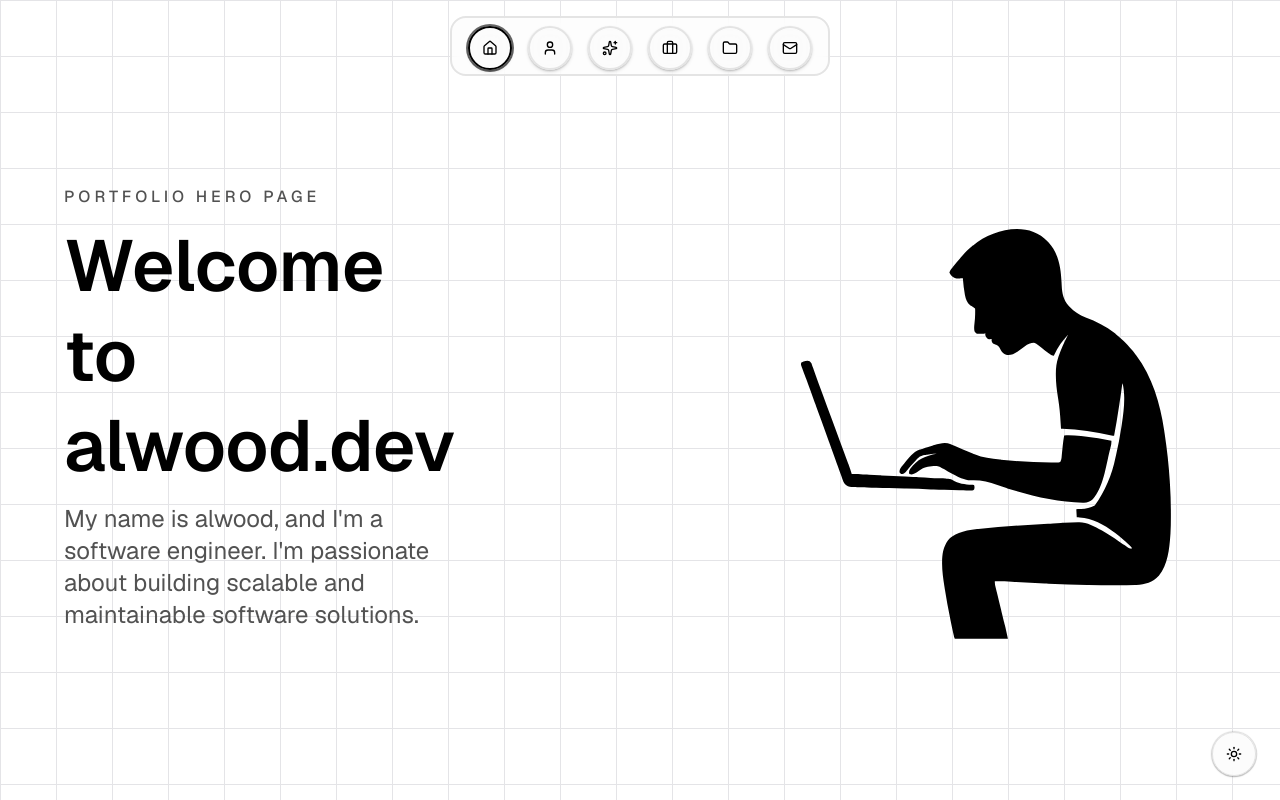
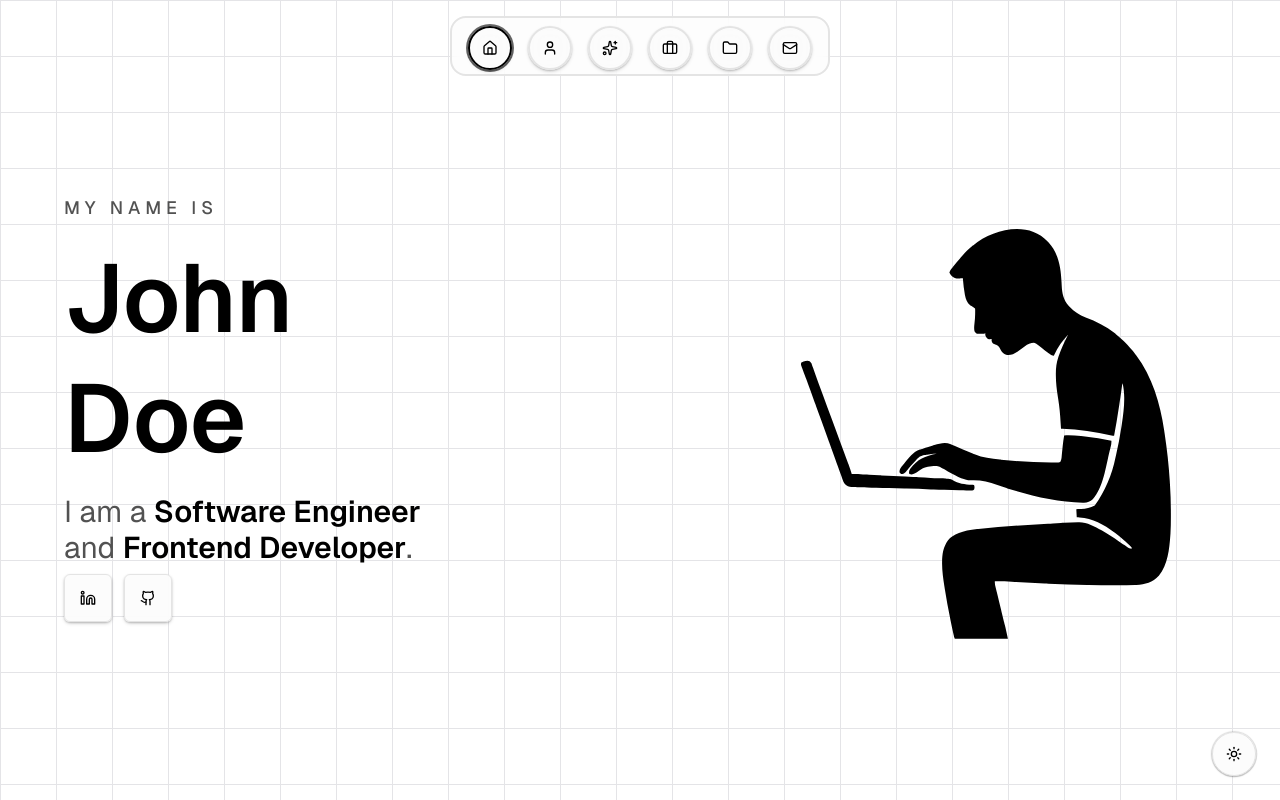
Before and after one commit to alwoodm/portfolio, a Next.js app: page / in a window 1280 px wide. Built offline with nearby package versions, Linux system fonts and the light colour scheme.

Commit message:
feat: update layout and add social buttons

```diff
--- a/app/page.tsx
+++ b/app/page.tsx
@@ -1,12 +1,30 @@
 import fs from 'node:fs/promises';
 import path from 'node:path';
 
+/* eslint-disable sonarjs/deprecation */
+import { Github, Linkedin } from 'lucide-react';
+
 import { HeroIcon } from '@/components/hero-icon';
+import { HeroSocial } from '@/components/hero-social';
+import { HeroText } from '@/components/hero-text';
+
+import type { ReactNode } from 'react';
+
+type HeroSocialLink = {
+  label: string;
+  href: string;
+  icon: ReactNode;
+};
 
 type HomeContent = {
-  eyebrow: string;
-  title: string;
-  description: string;
+  intro: string;
+  name: string;
+  role: string;
+  roles: string[];
+  social: {
+    linkedin?: string;
+    github?: string;
+  };
 };
 
 async function getHomeContent(): Promise<HomeContent> {
@@ -18,17 +36,39 @@ async function getHomeContent(): Promise<HomeContent> {
 export default async function Home() {
   const content = await getHomeContent();
 
+  const primaryRole = content.role;
+  const secondaryRole = content.roles[0] ?? '';
+  const socialLinks: HeroSocialLink[] = [];
+  const linkedinUrl = content.social.linkedin;
+  const githubUrl = content.social.github;
+
+  if (linkedinUrl) {
+    socialLinks.push({
+      label: 'LinkedIn',
+      href: linkedinUrl,
+      icon: <Linkedin className="h-6 w-6" />,
+    });
+  }
+
+  if (githubUrl) {
+    socialLinks.push({
+      label: 'GitHub',
+      href: githubUrl,
+      icon: <Github className="h-6 w-6" />,
+    });
+  }
+
   return (
     <main className="flex min-h-[calc(100svh-96px)] flex-col items-center justify-center px-6 sm:min-h-[calc(100svh-112px)] sm:px-10 lg:-translate-y-12">
       <div className="flex w-full max-w-6xl flex-col items-center gap-6 lg:flex-row lg:items-center lg:justify-between lg:gap-8">
-        <div className="flex w-full flex-col gap-3 text-left lg:w-[35%]">
-          <p className="text-muted-foreground text-base font-medium tracking-[0.25em] uppercase">
-            {content.eyebrow}
-          </p>
-          <h1 className="text-foreground text-5xl leading-tight font-semibold text-balance sm:text-6xl lg:text-7xl">
-            {content.title}
-          </h1>
-          <p className="text-muted-foreground text-xl sm:text-2xl">{content.description}</p>
+        <div className="flex w-full flex-col text-left lg:w-[40%]">
+          <HeroText
+            intro={content.intro}
+            name={content.name}
+            primaryRole={primaryRole}
+            secondaryRole={secondaryRole}
+          />
+          <HeroSocial links={socialLinks} />
         </div>
         <div className="flex w-full items-center justify-center lg:w-[40%]">
           <HeroIcon
--- /dev/null
+++ b/components/hero-social.tsx
@@ -0,0 +1,41 @@
+import Link from 'next/link';
+
+import { buttonVariants } from '@/components/ui/button';
+import { cn } from '@/lib/utils';
+
+import type { ReactNode } from 'react';
+
+type HeroSocialLink = Readonly<{
+  href: string;
+  icon: ReactNode;
+  label: string;
+}>;
+
+type HeroSocialProps = Readonly<{
+  className?: string;
+  links: HeroSocialLink[];
+}>;
+
+export function HeroSocial({ className, links }: HeroSocialProps) {
+  if (links.length === 0) return null;
+
+  return (
+    <div className={cn('flex flex-wrap gap-3 pt-2', className)} data-hero="social">
+      {links.map((link) => (
+        <Link
+          key={link.label}
+          aria-label={link.label}
+          className={cn(
+            buttonVariants({ variant: 'outline', size: 'icon' }),
+            'bg-background/95 text-foreground hover:bg-background h-12 w-12 shadow-md',
+          )}
+          href={link.href}
+          rel="noreferrer"
+          target="_blank"
+        >
+          {link.icon}
+        </Link>
+      ))}
+    </div>
+  );
+}
--- /dev/null
+++ b/components/hero-text.tsx
@@ -0,0 +1,50 @@
+import { cn } from '@/lib/utils';
+
+type HeroTextProps = Readonly<{
+  className?: string;
+  intro: string;
+  name: string;
+  primaryRole?: string;
+  secondaryRole?: string;
+}>;
+
+export function HeroText({ className, intro, name, primaryRole, secondaryRole }: HeroTextProps) {
+  const nameParts = name.split(' ').filter(Boolean);
+  const firstName = nameParts[0] ?? '';
+  const lastName = nameParts.slice(1).join(' ');
+
+  return (
+    <div className={cn('flex flex-col gap-4', className)} data-hero="text">
+      <p
+        className="text-muted-foreground text-lg font-medium tracking-[0.28em] uppercase"
+        data-hero="intro"
+      >
+        {intro}
+      </p>
+      <h1
+        className="text-foreground text-6xl leading-tight font-semibold text-balance sm:text-7xl lg:text-8xl"
+        data-hero="name"
+      >
+        {firstName}
+        {lastName ? (
+          <>
+            <br />
+            {lastName}
+          </>
+        ) : null}
+      </h1>
+      {primaryRole ? (
+        <p className="text-muted-foreground text-2xl sm:text-3xl" data-hero="role">
+          I am a <span className="text-foreground font-semibold">{primaryRole}</span>
+          {secondaryRole ? (
+            <>
+              <br />
+              and <span className="text-foreground font-semibold">{secondaryRole}</span>
+            </>
+          ) : null}
+          .
+        </p>
+      ) : null}
+    </div>
+  );
+}
--- a/data/home.json
+++ b/data/home.json
@@ -1,5 +1,10 @@
 {
-  "eyebrow": "Portfolio Hero Page",
-  "title": "Welcome to alwood.dev",
-  "description": "My name is alwood, and I'm a software engineer. I'm passionate about building scalable and maintainable software solutions."
+  "intro": "My name is",
+  "name": "John Doe",
+  "role": "Software Engineer",
+  "roles": ["Frontend Developer", "UI Engineer", "Product Builder"],
+  "social": {
+    "linkedin": "https://www.linkedin.com/",
+    "github": "https://github.com/"
+  }
 }
```
Also changed, not shown: 1 other file (tests, documents, lock files or other folders).
